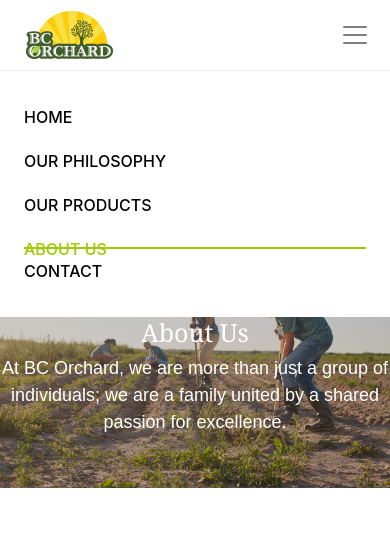
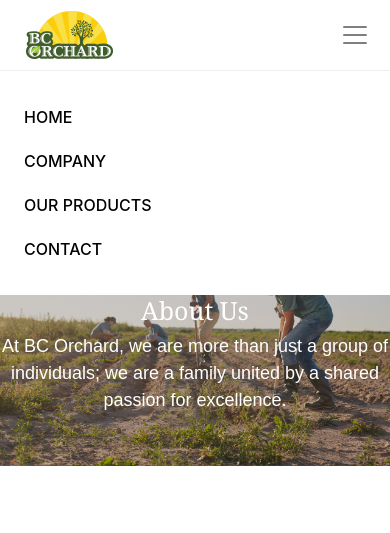
Before and after one commit to salmankhan03/BCOrchard, a PHP site: page /about_us.php in a window 390 px wide, after a click that opens the changed part. Shown: the top 533 px of the page. Run offline with PHP 8.4, Linux system fonts and the light colour scheme; some libraries are stand-ins or nearby versions; some web fonts are replaced.

Commit message:
fix nav dropdown in mobile view

```diff
--- a/about_us.php
+++ b/about_us.php
@@ -86,7 +86,7 @@
 
     <!-- JavaScript Libraries -->
     <script src="https://code.jquery.com/jquery-3.4.1.min.js"></script>
-    <script src="https://cdn.jsdelivr.net/npm/bootstrap@5.0.0/dist/js/bootstrap.bundle.min.js"></script>
+    <!-- <script src="https://cdn.jsdelivr.net/npm/bootstrap@5.0.0/dist/js/bootstrap.bundle.min.js"></script> -->
     <script src="lib/wow/wow.min.js"></script>
     <script src="lib/easing/easing.min.js"></script>
     <script src="lib/waypoints/waypoints.min.js"></script>
--- a/css/style.css
+++ b/css/style.css
@@ -93,7 +93,7 @@
   left: 0;
   width: 0;
   height: 2px;
-  background-color: var(--primary); /* Change this to the desired color */
+  background-color: var(--primary);
   transition: width 0.3s;
 }
 
--- a/header.php
+++ b/header.php
@@ -7,6 +7,7 @@
     <meta content="width=device-width, initial-scale=1.0" name="viewport">
     <meta content="" name="keywords">
     <meta content="" name="description">
+    <meta name="viewport" content="width=device-width, initial-scale=1">
 
     <!-- Favicon -->
     <link href="img/favicon.ico" rel="icon">
@@ -46,11 +47,12 @@
             <div class="navbar-nav ms-auto p-4 p-lg-0">
                 <a href="index.php" id="index" class="nav-item nav-link">Home</a>
                 <div class="nav-item dropdown">
-                    <a href="philosophy.php" id="our_philosophy" class="nav-link dropdown-toggle" data-bs-toggle="dropdown">Our Philosophy</a>
+                    <a href="philosophy.php" id="our_philosophy" class="nav-link dropdown-toggle" data-bs-toggle="dropdown">Company</a>
                     <div class="dropdown-menu bg-light m-0">
                         <a href="philosophy.php" id="philosophy" class="dropdown-item">Philosophy</a>
                         <a href="our_values.php" id="our_values" class="dropdown-item">Our Values</a>
                         <a href="sustainibility.php" id="sustainibility" class="dropdown-item">Sustainability</a>
+                        <a href="about_us.php" id="about_us" class="dropdown-item">About Us</a>
                     </div>
                 </div>
                 <div class="nav-item dropdown">
@@ -60,9 +62,10 @@
                         <a href="product-coco-water.php" id="product_coco" class="dropdown-item">Coconut</a>
                     </div>
                 </div>
+
                 <!-- <a href="our_values.php" id="our_values" class="nav-item nav-link">Our Values</a>
                 <a href="sustainibility.php" id="sustainibility" class="nav-item nav-link">Sustainability</a> -->
-                <a href="about_us.php" id="about_us" class="nav-item nav-link">About Us</a>
+
                 <a href="contact-us.php" id="contact-us" class="nav-item nav-link">Contact</a>
 
             </div>
@@ -74,6 +77,10 @@
         const currentPathLink = window.location.pathname.split("/");
         const path = currentPathLink[currentPathLink.length - 1];
 
+        const mediaQuery = window.matchMedia("(min-width: 821px)");
+
+        function handleScreenChange(event) {
+            if (event.matches) {
                 if(path === "index.php"){
                 const element = document.getElementById('index');
                 element.style=  `
@@ -112,7 +119,9 @@
                 }
                 else if(path === "about_us.php") {
                     const element = document.getElementById('about_us');
-            element.style = `
+                    element.style.color = '#9dca00';
+                    const elements = document.getElementById('our_philosophy');
+                    elements.style = `
                         height: 2px;
                         color: #9dca00;
                         border-bottom: 2px solid #9dca00;
@@ -146,6 +155,13 @@
                         border-bottom: 2px solid #9dca00;
                     `;
                 }
+            }
+        }
+
+        handleScreenChange(mediaQuery);
+        mediaQuery.addListener(handleScreenChange);
+
+
 
     </script>
 
@@ -153,6 +169,7 @@
 
     <!-- JavaScript Libraries -->
     <script src="https://code.jquery.com/jquery-3.4.1.min.js"></script>
+    <!-- <script src="https://cdnjs.cloudflare.com/ajax/libs/bootstrap/5.3.0/js/bootstrap.min.js"></script> -->
     <script src="https://cdn.jsdelivr.net/npm/bootstrap@5.0.0/dist/js/bootstrap.bundle.min.js"></script>
     <script src="lib/wow/wow.min.js"></script>
     <script src="lib/easing/easing.min.js"></script>
--- a/index.php
+++ b/index.php
@@ -973,7 +973,7 @@ function setREVStartSize(e) {
 
 <!-- JavaScript Libraries -->
 <script src="https://code.jquery.com/jquery-3.4.1.min.js"></script>
-<script src="https://cdn.jsdelivr.net/npm/bootstrap@5.0.0/dist/js/bootstrap.bundle.min.js"></script>
+<!-- <script src="https://cdn.jsdelivr.net/npm/bootstrap@5.0.0/dist/js/bootstrap.bundle.min.js"></script> -->
 <script src="lib/wow/wow.min.js"></script>
 <script src="lib/easing/easing.min.js"></script>
 <script src="lib/waypoints/waypoints.min.js"></script>
--- a/sustainibility.php
+++ b/sustainibility.php
@@ -88,7 +88,7 @@
 
     <!-- JavaScript Libraries -->
     <script src="https://code.jquery.com/jquery-3.4.1.min.js"></script>
-    <script src="https://cdn.jsdelivr.net/npm/bootstrap@5.0.0/dist/js/bootstrap.bundle.min.js"></script>
+    <!-- <script src="https://cdn.jsdelivr.net/npm/bootstrap@5.0.0/dist/js/bootstrap.bundle.min.js"></script> -->
     <script src="lib/wow/wow.min.js"></script>
     <script src="lib/easing/easing.min.js"></script>
     <script src="lib/waypoints/waypoints.min.js"></script>
```
Lines whose indentation alone changed are shown as unchanged.
